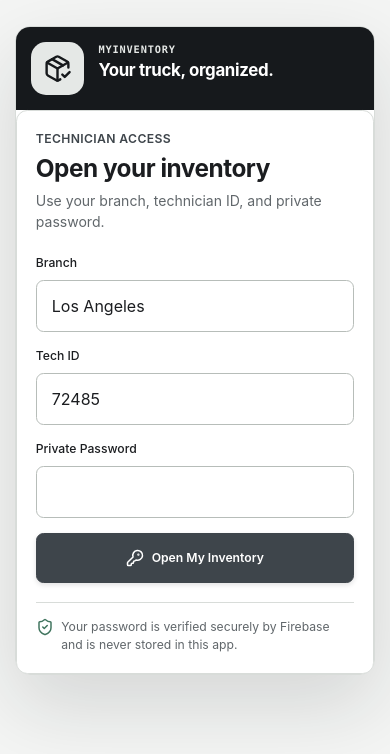
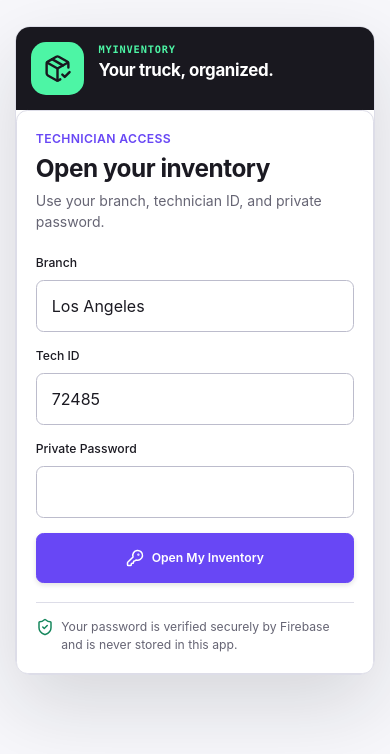
Before and after one commit to geolal121/myinventory, a React (Vite) app: page / in a window 390 px wide. Shown: the top 754 px of the page. Built offline with nearby package versions, Linux system fonts and the light colour scheme; no server answers.

Commit message:
Keep mobile content clear of tabs

```diff
--- a/index.html
+++ b/index.html
@@ -17,7 +17,7 @@
 
     <meta
       name="theme-color"
-      content="#f4f5f4"
+      content="#f7f7fb"
     />
 
     <meta
--- a/src/features/inventory/styles/inventory-rebuild.css
+++ b/src/features/inventory/styles/inventory-rebuild.css
@@ -8,6 +8,8 @@
 }
 
 .stock-app__shell.site-container {
+  --mobile-tabbar-clearance: calc(6.75rem + max(env(safe-area-inset-bottom), 1rem));
+
   display: flex;
   flex-direction: column;
   gap: 0;
@@ -15,7 +17,29 @@
   width: 100%;
   max-width: none;
   min-height: 100dvh;
-  padding: 0 0 calc(7.5rem + env(safe-area-inset-bottom));
+  padding: 0;
+}
+
+@media (max-width: 767px) {
+  .stock-app__shell.site-container {
+    scroll-padding-bottom: var(--mobile-tabbar-clearance);
+  }
+
+  .stock-app__shell.site-container::after {
+    content: '';
+
+    order: 10;
+    flex: 0 0 var(--mobile-tabbar-clearance);
+
+    width: 100%;
+    min-height: var(--mobile-tabbar-clearance);
+
+    pointer-events: none;
+  }
+
+  .stock-app__shell--searching.site-container::after {
+    display: none;
+  }
 }
 
 .stock-app__rail {
@@ -170,12 +194,12 @@
   margin: var(--spacing-4);
   padding: var(--spacing-4);
 
-  border: 0;
+  border: 1px solid var(--color-border);
   border-radius: var(--radius-lg);
 
-  background: var(--color-brand-deep);
+  background: var(--color-surface);
 
-  box-shadow: 0 18px 40px rgba(22, 25, 28, 0.14);
+  box-shadow: 0 18px 40px rgba(25, 24, 31, 0.08);
 
   backdrop-filter: none;
 }
@@ -192,7 +216,7 @@
 
   margin-bottom: 0.15rem;
 
-  color: var(--color-utility);
+  color: var(--color-accent);
 
   font-family: var(--font-family-mono);
   font-size: 0.65rem;
@@ -202,19 +226,19 @@
 }
 
 .stock-app .stock-app__finder .inventory-page__panel-heading h2 {
-  color: var(--color-text-inverse);
+  color: var(--color-text-primary);
 
   font-size: var(--font-size-xl);
 }
 
 .stock-app .stock-app__finder .inventory-page__panel-heading > p {
-  color: rgba(255, 255, 255, 0.58);
+  color: var(--color-text-secondary);
 
   font-size: var(--font-size-xs);
 }
 
 .stock-app .stock-app__finder .ui-input-field__label {
-  color: rgba(255, 255, 255, 0.7);
+  color: var(--color-text-secondary);
 
   font-family: var(--font-family-mono);
   font-size: var(--font-size-xs);
@@ -225,10 +249,10 @@
 .stock-app .stock-app__finder .ui-input {
   min-height: 4rem;
 
-  border: 0;
+  border: 1px solid var(--color-border);
   border-radius: var(--radius-md);
 
-  background: var(--color-surface);
+  background: var(--color-surface-soft);
 
   color: var(--color-text-primary);
 
@@ -237,13 +261,13 @@
 }
 
 .stock-app .stock-app__finder .ui-input:focus {
-  border: 0;
+  border-color: var(--color-accent);
 
-  box-shadow: 0 0 0 4px rgba(62, 69, 75, 0.22);
+  box-shadow: 0 0 0 4px var(--color-accent-soft);
 }
 
 .stock-app .stock-app__finder .ui-input-field__helper {
-  color: rgba(255, 255, 255, 0.54);
+  color: var(--color-text-muted);
 }
 
 .stock-app .inventory-page__search-mode {
@@ -253,10 +277,10 @@
 
   padding: var(--spacing-1);
 
-  border: 1px solid rgba(255, 255, 255, 0.12);
+  border: 1px solid var(--color-border);
   border-radius: var(--radius-md);
 
-  background: rgba(255, 255, 255, 0.07);
+  background: var(--color-surface-elevated);
 }
 
 .stock-app .inventory-page__search-mode-button {
@@ -264,7 +288,7 @@
 
   border-radius: calc(var(--radius-md) - 0.2rem);
 
-  color: rgba(255, 255, 255, 0.64);
+  color: var(--color-text-secondary);
 
   font-size: var(--font-size-xs);
 }
@@ -506,11 +530,14 @@
     max(var(--spacing-3), env(safe-area-inset-left));
 
   border: 0;
+  border-top: 1px solid var(--color-border);
   border-radius: 0;
 
-  background: var(--color-brand-deep);
+  background: color-mix(in srgb, var(--color-surface) 96%, transparent);
 
-  box-shadow: 0 -12px 30px rgba(22, 25, 28, 0.16);
+  box-shadow: 0 -12px 30px rgba(25, 24, 31, 0.1);
+
+  backdrop-filter: blur(18px);
 }
 
 .stock-app .stock-app__mobile-nav .inventory-page__tabs-label {
@@ -526,7 +553,7 @@
 
   border-radius: var(--radius-md);
 
-  color: rgba(255, 255, 255, 0.58);
+  color: var(--color-text-secondary);
 
   font-size: 0.68rem;
 }
--- a/src/shared/tokens/colors.css
+++ b/src/shared/tokens/colors.css
@@ -1,50 +1,50 @@
 :root {
   /* BACKGROUNDS */
-  --color-background: #f4f5f4;
-  --color-background-soft: #fafafa;
-  --color-background-elevated: #e9ebe9;
+  --color-background: #f7f7fb;
+  --color-background-soft: #fcfcff;
+  --color-background-elevated: #eeeef6;
 
   /* SURFACES */
   --color-surface: #ffffff;
-  --color-surface-soft: #f6f7f6;
-  --color-surface-elevated: #eef0ee;
+  --color-surface-soft: #f8f8fc;
+  --color-surface-elevated: #f0f0f7;
 
   /* BORDERS */
-  --color-border: #d8dcd9;
-  --color-border-strong: #b7bdb9;
+  --color-border: #dddde8;
+  --color-border-strong: #bcbccc;
 
   /* TEXT */
-  --color-text-primary: #1b1d20;
-  --color-text-secondary: #61676b;
-  --color-text-muted: #91979a;
+  --color-text-primary: #1b1a22;
+  --color-text-secondary: #666574;
+  --color-text-muted: #92909f;
   --color-text-inverse: #ffffff;
 
   /* PRIMARY ACCENT */
-  --color-accent: #3e454b;
-  --color-accent-hover: #272c30;
-  --color-accent-bright: #596168;
-  --color-accent-soft: rgba(62, 69, 75, 0.09);
+  --color-accent: #6847f5;
+  --color-accent-hover: #5233d7;
+  --color-accent-bright: #866fff;
+  --color-accent-soft: rgba(104, 71, 245, 0.14);
 
   /* APP CHROME */
-  --color-brand: #24292d;
-  --color-brand-deep: #16191c;
-  --color-brand-surface: #30363b;
-  --color-utility: #e5e8e6;
-  --color-utility-soft: #f0f2f0;
+  --color-brand: #25242c;
+  --color-brand-deep: #19181f;
+  --color-brand-surface: #302e39;
+  --color-utility: #4df5a5;
+  --color-utility-soft: #eafff4;
 
   /* SECONDARY ACCENT */
-  --color-accent-secondary: #e7e9e7;
-  --color-accent-secondary-hover: #dadee0;
-  --color-accent-secondary-soft: rgba(62, 69, 75, 0.05);
+  --color-accent-secondary: #ece8ff;
+  --color-accent-secondary-hover: #ded7ff;
+  --color-accent-secondary-soft: rgba(104, 71, 245, 0.07);
 
   /* CARD COLORS */
   --color-card: #ffffff;
-  --color-card-hover: #f6f7f6;
-  --color-card-text: #1b1d20;
+  --color-card-hover: #f8f8fc;
+  --color-card-text: #1b1a22;
 
   /* STATUS COLORS */
-  --color-success: #41755f;
-  --color-success-soft: rgba(65, 117, 95, 0.12);
+  --color-success: #16875d;
+  --color-success-soft: rgba(22, 135, 93, 0.12);
 
   --color-warning: #7a6a59;
   --color-warning-soft: rgba(122, 106, 89, 0.12);
@@ -53,8 +53,8 @@
   --color-danger: #ad515a;
   --color-danger-soft: rgba(173, 81, 90, 0.12);
 
-  --color-info: #5c707d;
-  --color-info-soft: rgba(92, 112, 125, 0.12);
+  --color-info: #6847f5;
+  --color-info-soft: rgba(104, 71, 245, 0.12);
 
   /* INVENTORY STATUS */
   --color-in-stock: var(--color-success);
@@ -62,8 +62,8 @@
   --color-noi: var(--color-warning);
 
   /* OVERLAYS */
-  --color-overlay: rgba(22, 25, 28, 0.62);
-  --color-overlay-soft: rgba(22, 25, 28, 0.18);
+  --color-overlay: rgba(25, 24, 31, 0.62);
+  --color-overlay-soft: rgba(25, 24, 31, 0.18);
 
   /* LEGACY ALIASES NOW RESOLVE TO SOLID SURFACES */
   --gradient-page: var(--color-background);
```
Also changed, not shown: public/manifest.webmanifest, 1 other file (tests, documents, lock files or other folders).
